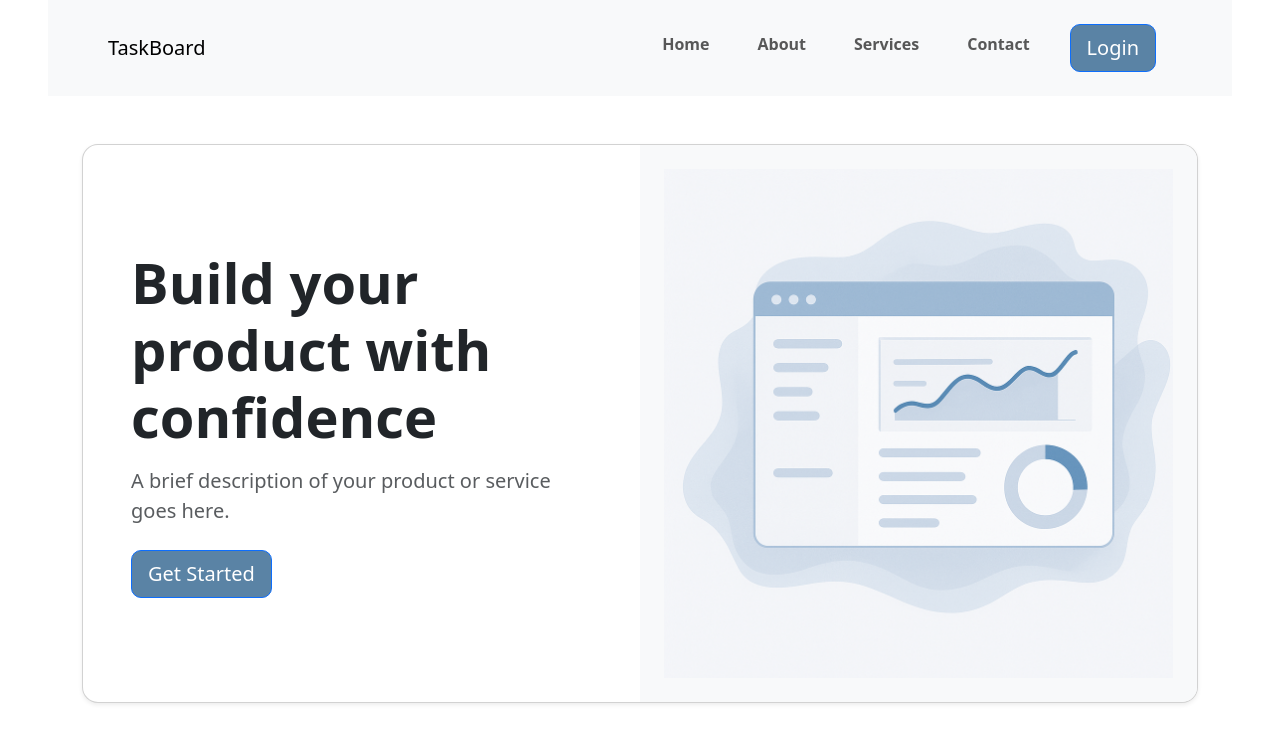
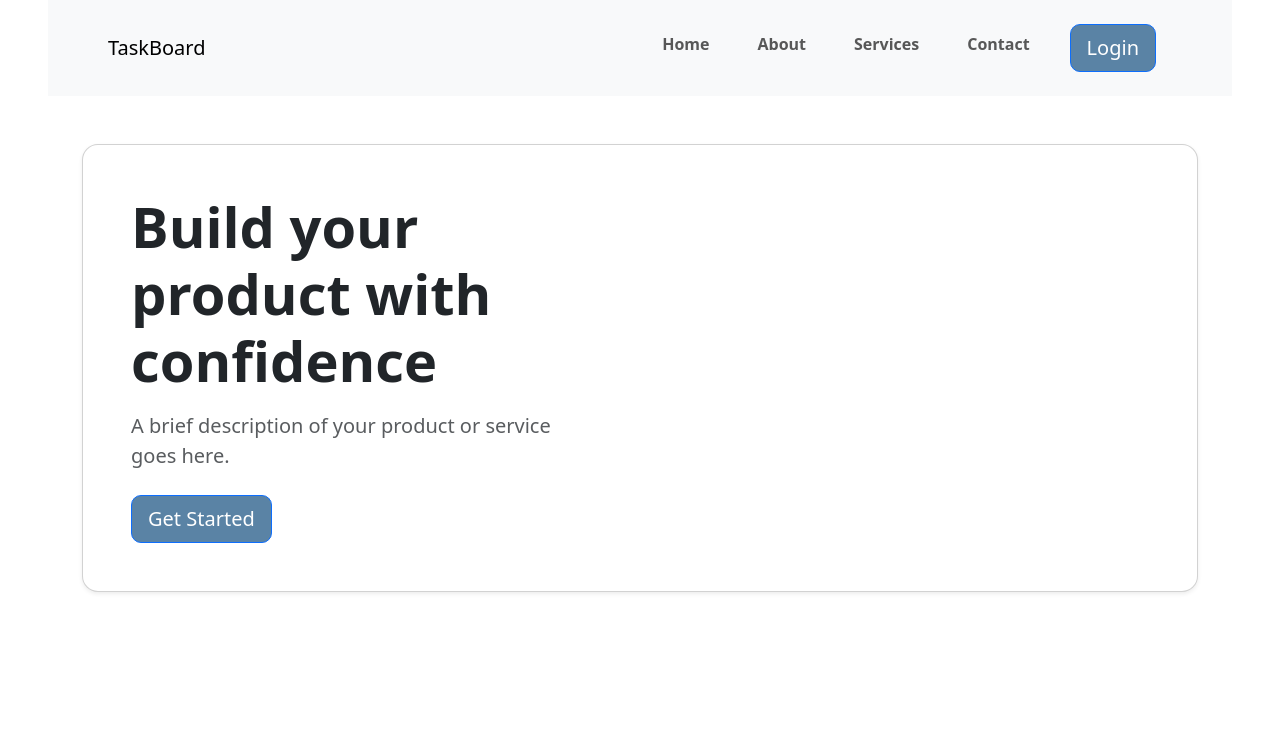
Before and after one commit to sabrinacinque/reactApp, a React (Vite) app in the folder taskboard/: page / in a window 1280 px wide. Shown: the top 742 px of the page. Built offline with nearby package versions, Linux system fonts and the light colour scheme.

Commit message:
aggiustivari

```diff
--- a/taskboard/src/pages/HomePage.jsx
+++ b/taskboard/src/pages/HomePage.jsx
@@ -21,17 +21,6 @@ export default function HomePage() {
               Get Started
             </Link>
           </div>
-
-          {/* Illustrazione */}
-          <div className="col-md-6 text-center bg-light">
-            <img
-              src={heroImage}
-              alt="Dashboard illustration"
-              className="img-fluid p-4"
-              style={{ maxHeight: 900 }}
-            />
-          </div>
-
         </div>
       </div>
     </div>
```
